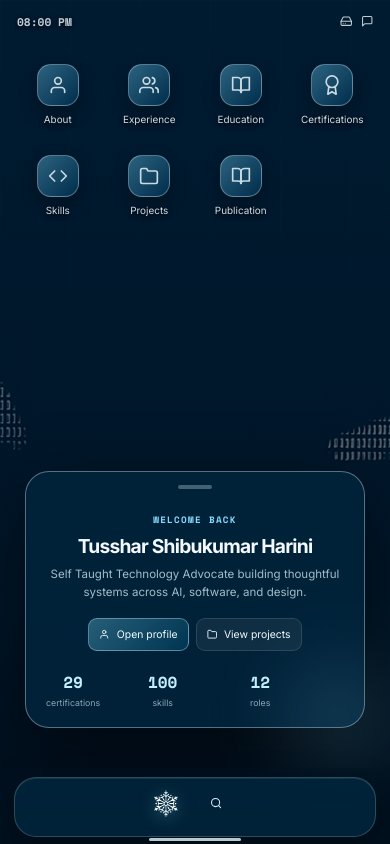
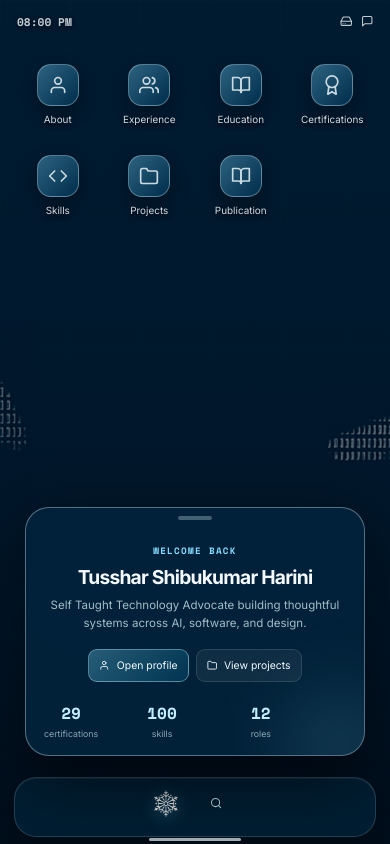
Before and after one commit to deitussharrr/portfolio, a React (Vite) app: page / in a window 390 px wide. Built offline with nearby package versions, Linux system fonts and the light colour scheme.

Commit message:
Save uncommitted changes

```diff
--- a/src/index.css
+++ b/src/index.css
@@ -117,7 +117,7 @@ h2, h3, p { margin: 0; } h2 { font-size: 1.6rem; margin-top: 6px; } h3 { font-si
   .desktop-icons-container { position: relative; z-index: 1; width: 100%; grid-template-columns: repeat(4, minmax(58px, 1fr)); grid-auto-rows: 84px; gap: 7px 4px; padding: 52px 14px 130px; }
   .desktop-icon { width: 100%; min-height: 78px; border-radius: 16px; gap: 7px; font-size: .62rem; text-shadow: 0 2px 5px #001; }
   .desktop-icon-image { width: 42px; height: 42px; border-radius: 14px; font-size: 1.25rem; box-shadow: 0 7px 18px rgba(0,0,0,.3); }
-  .desktop-welcome { z-index: 6; left: 50%; right: auto; top: auto; bottom: 116px; width: min(340px, calc(100vw - 32px)); transform: translateX(-50%); display: block; padding: 23px 20px 19px; border-radius: 24px; background: rgba(0, 35, 58, .92); border-color: rgba(221,244,252,.38); box-shadow: 0 24px 70px rgba(0,0,0,.55), 0 0 0 100vmax rgba(0,10,22,.12); backdrop-filter: blur(24px) saturate(125%); animation: mobile-welcome-rise .45s cubic-bezier(.2,.8,.2,1); }
+  .desktop-welcome { z-index: 6001; left: 50%; right: auto; top: auto; bottom: 88px; width: min(340px, calc(100vw - 32px)); max-height: calc(100dvh - 118px); overflow-y: auto; transform: translateX(-50%); display: block; padding: 18px 18px 16px; border-radius: 24px; background: rgba(0, 35, 58, .94); border-color: rgba(221,244,252,.38); box-shadow: 0 24px 70px rgba(0,0,0,.55), 0 0 0 100vmax rgba(0,10,22,.12); backdrop-filter: blur(24px) saturate(125%); animation: mobile-welcome-rise .45s cubic-bezier(.2,.8,.2,1); }
   .desktop-welcome::before { content: ""; display: block; width: 34px; height: 4px; margin: -10px auto 18px; border-radius: 99px; background: rgba(218,243,250,.3); }
   .desktop-welcome::after { width: 120px; height: 120px; right: -35px; bottom: -50px; }
   .welcome-copy { max-width: none; text-align: center; }
```
Also changed, not shown: 1 other file (tests, documents, lock files or other folders).
